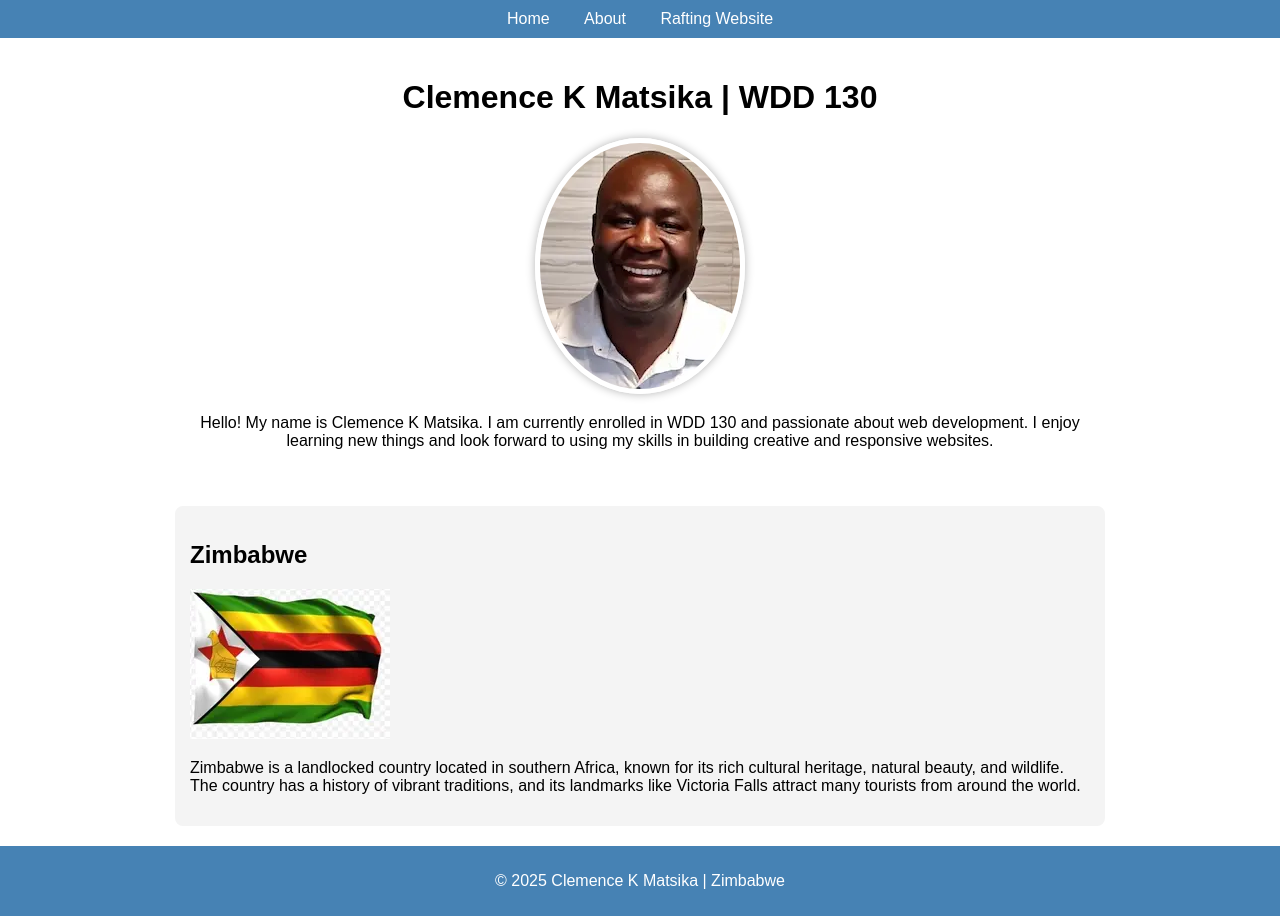
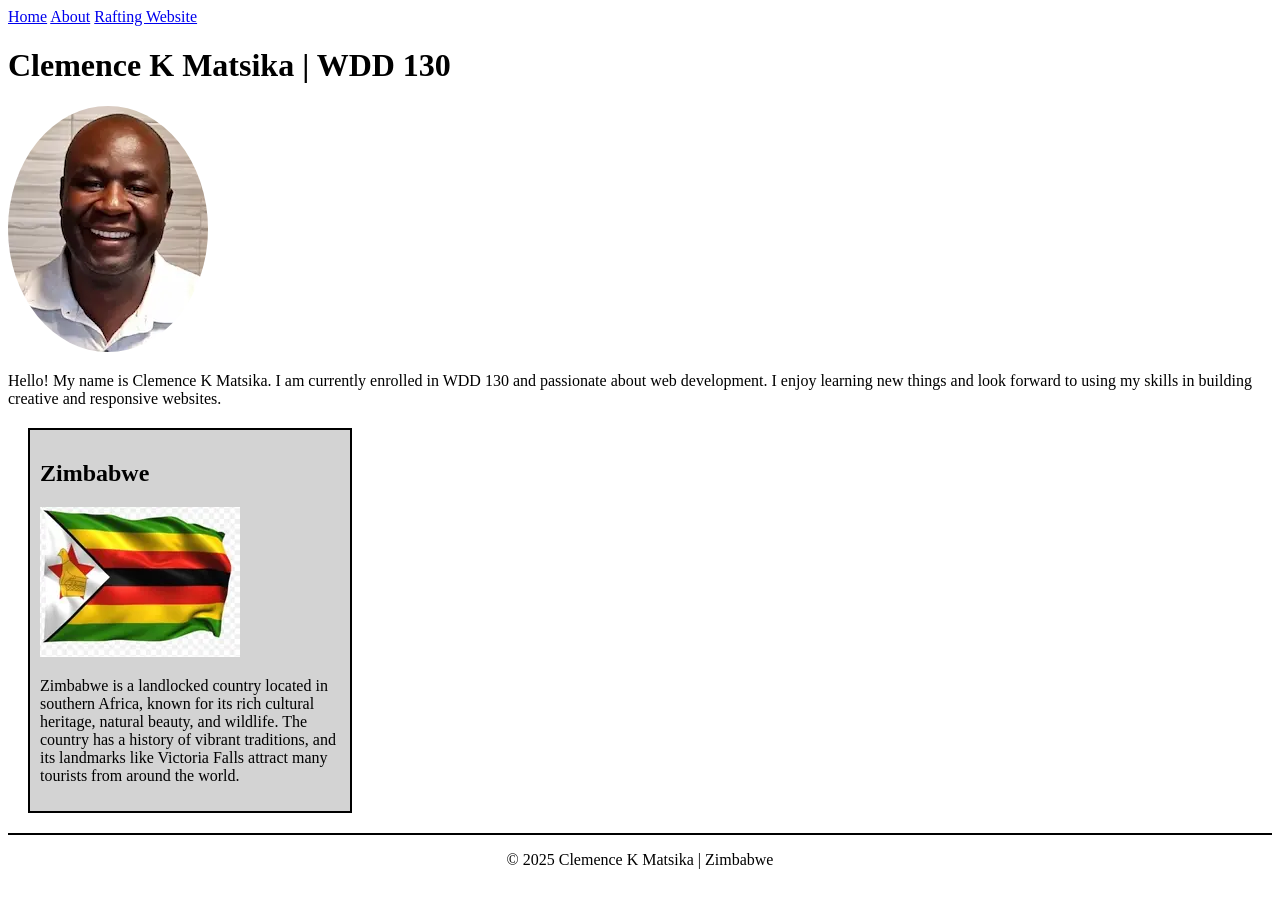
Before and after one commit to CKMatsika/wdd130, a plain HTML site: page index.html in a window 1280 px wide. After the commit the page ends 885 px from the top, so only its background shows below. Drawn offline with Linux system fonts and the light colour scheme.

Commit message:
Updated images and HTML structure

```diff
--- a/styles.css
+++ b/styles.css
@@ -1,80 +1,38 @@
-/* General body styling */
-body {
-  font-family: Arial, sans-serif;
-  margin: 0;
-  padding: 0;
-  display: flex;
-  flex-direction: column;
-  align-items: center;
-  justify-content: flex-start;
+/* General Styling for Aside */
+aside {
+  width: 300px;
+  margin: 20px;
+  border: 2px solid #000;
+  padding: 10px;
+  background-color: lightgray;
+  color: black;
 }
 
-/* Header styling */
-header {
-  background-color: steelblue;
-  width: 100%;
-  padding: 10px;
-  text-align: center;
+/* Image inside Aside */
+aside img {
+  width: 200px;
+  height: auto;
 }
 
-/* Navigation styling */
-nav a {
-  color: white;
-  margin: 0 15px;
-  text-decoration: none;
+/* Profile picture with curved corners */
+.fit-picture {
+  border-radius: 50%;
 }
 
-nav a:hover {
-  text-decoration: underline;
+/* Specific styling for images inside the main section */
+main img {
+  width: 200px;
+  height: auto;
 }
 
-/* Main section styling */
-main {
-  max-width: 900px;
-  margin: 20px;
-  text-align: center;
-}
-
-/* Profile image styling for curved box */
-.fit-picture {
-  border-radius: 50%; /* Makes the image round */
-  border: 5px solid #fff; /* White border around the image */
-  box-shadow: 0 0 10px rgba(0, 0, 0, 0.3); /* Adds a shadow for a lifted effect */
-}
-
-/* Aside section styling */
-aside {
-  max-width: 900px;
-  margin: 20px;
-  padding: 15px;
-  background-color: #f4f4f4;
-  border-radius: 8px;
-}
-
-/* Layout for both the main content and aside section */
-.container {
-  display: flex;
-  flex-wrap: wrap;
-  justify-content: center;
-  align-items: flex-start;
-}
-
-.container > main {
-  flex: 1;
-  margin-right: 20px;
-}
-
-.container > aside {
-  flex: 0 0 300px;
-  margin-left: 20px;
-  text-align: left;
+/* Paragraph styling */
+p {
+  padding: 0;
 }
 
 /* Footer styling */
 footer {
-  background-color: steelblue;
-  width: 100%;
+  margin-top: 20px;
+  border-top: 2px solid #000;
   text-align: center;
-  padding: 10px;
-  color: white;
 }
--- /dev/null
+++ b/wwr/styles/main.css
@@ -0,0 +1,174 @@
+/* Define the color scheme using CSS variables */
+:root {
+    --primary-color: #D9FFF5;
+    --secondary-color: #B9F5D8;
+    --accent1-color: #6B8F71;
+    --accent2-color: #AAD2BA;
+    --text-color: #1d1e18; /* Dark color for text */
+    --heading-font: 'Merriweather', sans-serif;
+    --text-font: 'Roboto', sans-serif;
+}
+
+/* Universal Styles */
+* {
+    margin: 0;
+    padding: 0;
+    box-sizing: border-box;
+    font-family: var(--text-font);
+}
+
+/* Body styling */
+body {
+    background-color: var(--secondary-color);
+    color: var(--text-color);
+    width: 100%;
+    max-width: 1200px; /* Limits the width for easier design */
+    margin: 0 auto; /* Centers the page content */
+}
+
+/* Header Styles */
+header {
+    background-color: var(--primary-color);
+    padding: 20px;
+    text-align: center;
+}
+
+/* Logo in the header */
+header img {
+    max-width: 200px;
+    height: auto;
+}
+
+/* Navigation Styles */
+nav {
+    margin-top: 20px;
+}
+
+nav a {
+    text-decoration: none;
+    color: var(--accent1-color);
+    margin: 0 15px;
+    font-weight: bold;
+    font-family: var(--heading-font);
+}
+
+nav a:hover {
+    color: var(--accent2-color);
+}
+
+/* Hero Section */
+.hero {
+    position: relative; /* Ensure absolute children are positioned relative to this container */
+    background-color: var(--accent1-color);
+    text-align: center;
+    padding: 50px;
+}
+
+.hero img {
+    width: 100%;
+    height: auto;
+    display: block; /* Makes the image a block-level element */
+    object-fit: cover; /* Ensures the image covers the container without distortion */
+}
+
+/* Positioning the heading */
+.hero h1 {
+    position: absolute;
+    top: 30%; /* Adjust to position the heading vertically */
+    left: 50%;
+    transform: translateX(-50%); /* Centers the heading horizontally */
+    font-family: var(--heading-font);
+    font-size: 3rem;
+    color: var(--primary-color);
+    text-shadow: 2px 2px 5px rgba(0, 0, 0, 0.5); /* Adds a subtle shadow for better readability */
+}
+
+/* Article Section */
+article {
+    position: absolute;
+    bottom: 10%; /* Position the article near the bottom */
+    left: 50%;
+    transform: translateX(-50%); /* Centers the article horizontally */
+    background-color: rgba(255, 255, 255, 0.8); /* Light background with some opacity for readability */
+    padding: 20px;
+    max-width: 500px;
+    text-align: left;
+    border-radius: 10px; /* Rounded corners */
+}
+
+article img {
+    float: right; /* Makes the image float to the right of the paragraph */
+    width: 100px; /* Set a fixed width for the image */
+    height: auto;
+    border-radius: 50%; /* Makes the image circular */
+    margin-left: 20px;
+}
+
+article p {
+    font-size: 1.2rem;
+    margin-top: 10px;
+}
+
+/* Section Styles */
+section {
+    padding: 30px 20px;
+}
+
+h2 {
+    font-family: var(--heading-font);
+    color: var(--accent1-color);
+    font-size: 2rem;
+    text-align: center;
+}
+
+p {
+    font-size: 1rem;
+    text-align: center;
+    margin-top: 10px;
+}
+
+/* Images in the Adventure Awaits Section */
+.rafting-images {
+    display: grid;
+    grid-template-columns: repeat(3, 1fr);
+    gap: 10px;
+    margin-top: 20px;
+}
+
+.rafting-images img {
+    width: 100%;
+    height: auto;
+    border-radius: 8px;
+}
+
+/* Footer Styles */
+footer {
+    background-color: var(--primary-color);
+    text-align: center;
+    padding: 20px;
+}
+
+footer p {
+    font-size: 1rem;
+    margin-bottom: 10px;
+}
+
+footer a {
+    margin: 0 10px;
+}
+
+footer img {
+    width: 30px;
+    height: auto;
+    border-radius: 50%;
+}
+
+/* Remove underline from social media links (specific to social media images) */
+footer a img {
+    text-decoration: none;
+}
+
+/* Hover effect for social media icons */
+footer a:hover img {
+    opacity: 0.8;
+}
```
Also changed, not shown: wwr/about.html (added, +73 -0 lines), index.html (line endings or trailing spaces), wwr/images/Facebook.PNG (added), wwr/images/Happy Client.PNG (added), wwr/images/Hero Image.PNG (added), wwr/images/Instagram.PNG (added), wwr/images/Logo.png (added), wwr/images/Rapids 1.png (added), wwr/images/Rapids 2.PNG (added), wwr/images/Rapids 3.PNG (added), wwr/images/Rapids 4.PNG (added), wwr/images/Rapids 5.PNG (added), wwr/images/Twitter.PNG (added).
